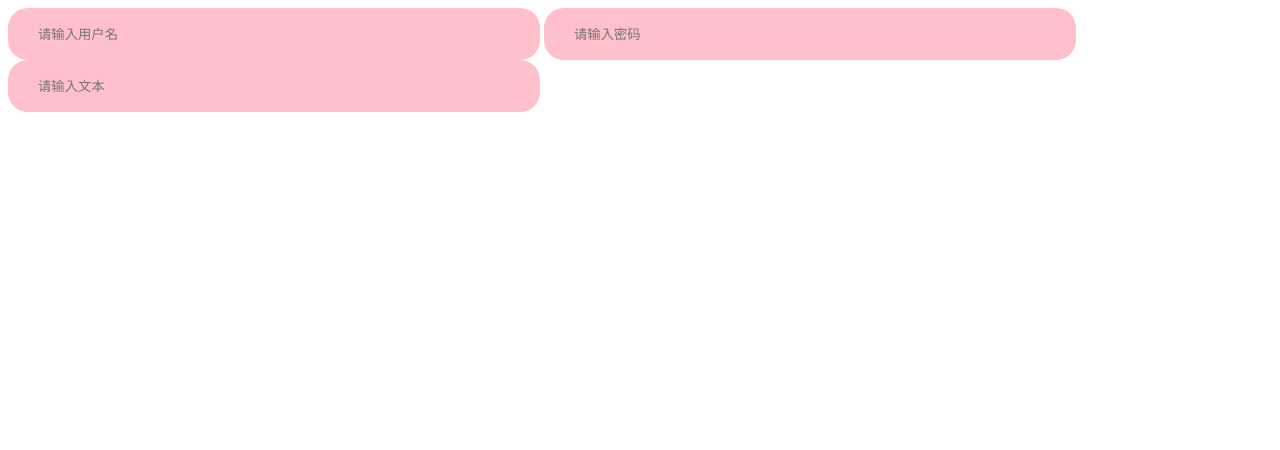
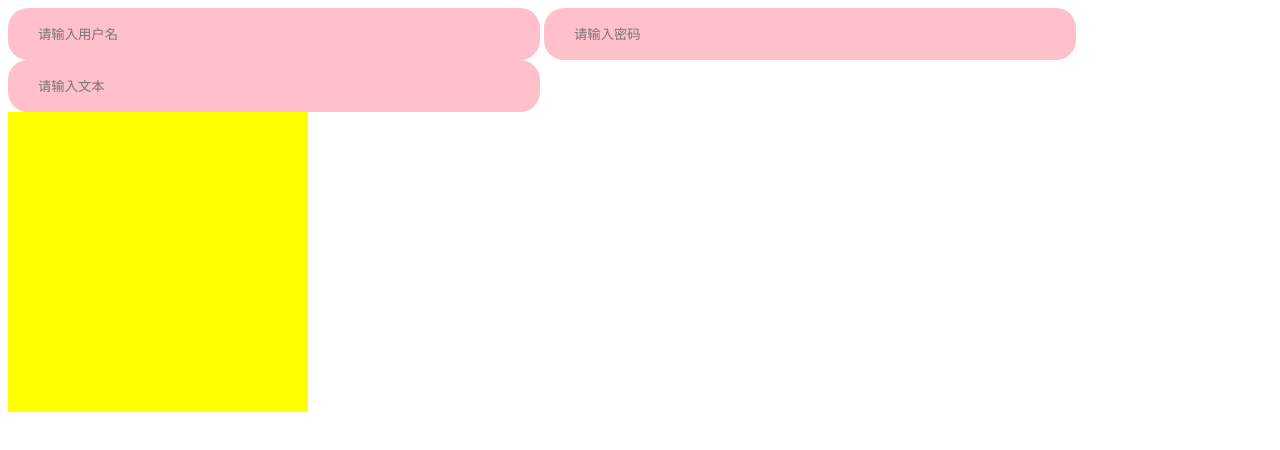
Before and after one commit to getanimation/myproject, a plain HTML site: page index.html in a window 1280 px wide. Drawn offline with Linux system fonts and the light colour scheme.

Commit message:
更新项目

```diff
--- a/index.html
+++ b/index.html
@@ -17,6 +17,11 @@
             padding-left: 30px;
 
         }
+        .box {
+            width: 300px;
+            height: 300px;
+            background-color: yellow;
+        }
 
 
     </style>
@@ -25,5 +30,6 @@
     <input type="text" placeholder="请输入用户名">
     <input type="password" placeholder="请输入密码">
     <input type="text" placeholder="请输入文本">
+    <div class="box"></div>
 </body>
 </html>
```
